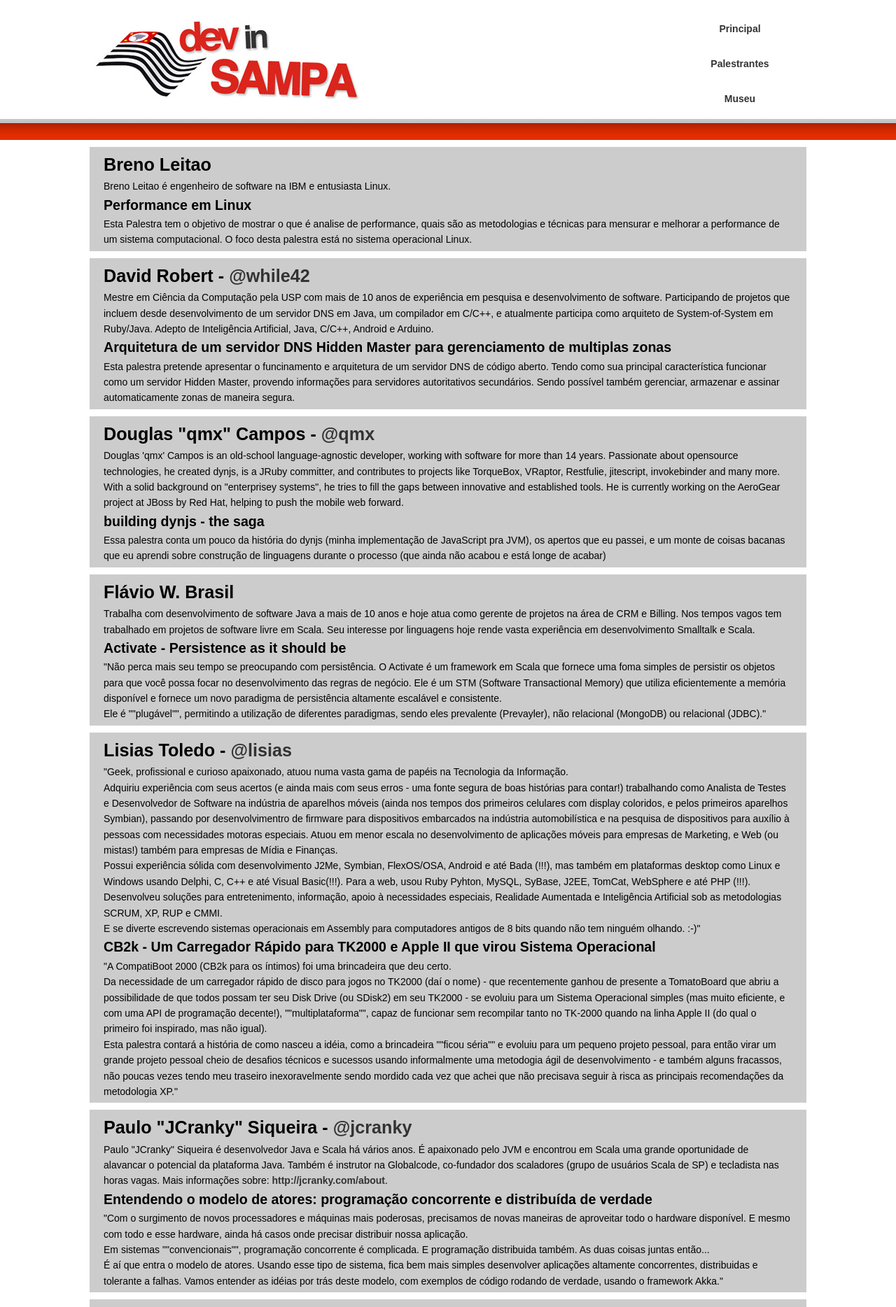
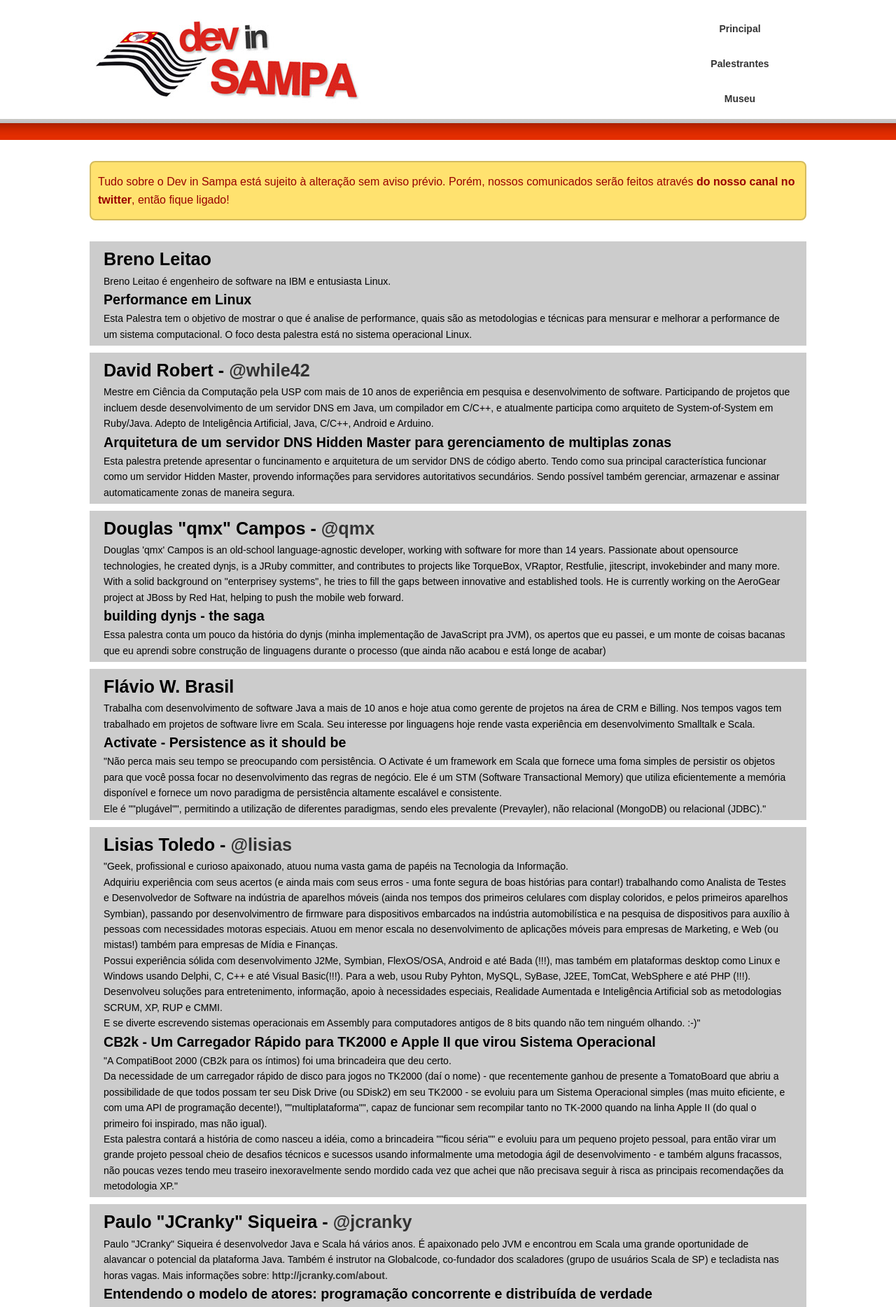
Before and after one commit to devinsampa/devinsampa.github.io, a Jekyll site: the page built from 2012/index.html, in a window 1280 px wide. Shown: the top 1868 px of the page at 70% size. Built offline with Jekyll 4.4.1, drawn with Linux system fonts in a browser that asks for light colours; nearby versions of some CDN libraries.

Commit message:
Voltando a caixa de aviso

```diff
--- a/2012/index.html
+++ b/2012/index.html
@@ -2,9 +2,10 @@
 layout: default
 title: Palestrantes em 2012
 ---
-<article id="content" class="clearfix speakers">
+<article id="content" class="clearfix">
+	{% include aviso.html %}
 
-	<section id="breno-leitao">
+	<section id="breno-leitao" class="speaker">
 		<h1>Breno Leitao</h1>
 
 		<p>Breno Leitao é engenheiro de software na IBM e entusiasta Linux.</p>
@@ -14,7 +15,7 @@
 		<p>Esta Palestra tem o objetivo de mostrar o que é analise de performance, quais são as metodologias e técnicas para mensurar e melhorar a performance de um sistema computacional. O foco desta palestra está no sistema operacional Linux.</p>
 	</section>
 
-	<section id="david-robert">
+	<section id="david-robert" class="speaker">
 		<h1>David Robert - <a href="http://twitter.com/while42" title="Siga o David Robert no Twitter">@while42</a></h1>
 		<p>
 			Mestre em Ciência da Computação pela USP com mais de 10 anos de experiência em pesquisa e desenvolvimento de software. Participando de projetos que incluem desde desenvolvimento de um servidor DNS em Java, um compilador em C/C++, e atualmente participa como arquiteto de System-of-System em Ruby/Java. Adepto de Inteligência Artificial, Java, C/C++, Android e Arduino.
@@ -23,14 +24,14 @@
 		<p>Esta palestra pretende apresentar o funcinamento e arquitetura de um servidor DNS de código aberto. Tendo como sua principal característica funcionar como um servidor Hidden Master, provendo informações para servidores autoritativos secundários. Sendo possível também gerenciar, armazenar e assinar automaticamente zonas de maneira segura.</p>
 	</section>
 
-	<section id="douglas-campos">
+	<section id="douglas-campos" class="speaker">
 		<h1>Douglas "qmx" Campos - <a href="http://twitter.com/qmx" title="Siga o Douglas Campos no Twitter">@qmx</a></h1>
 		<p>Douglas 'qmx' Campos is an old-school language-agnostic developer, working with software for more than 14 years. Passionate about opensource technologies, he created dynjs, is a JRuby committer, and contributes to projects like TorqueBox, VRaptor, Restfulie, jitescript, invokebinder and many more. With a solid background on "enterprisey systems", he tries to fill the gaps between innovative and established tools. He is currently working on the AeroGear project at JBoss by Red Hat, helping to push the mobile web forward.</p>
 		<h3>building dynjs - the saga</h3>
 		<p>Essa palestra conta um pouco da história do dynjs (minha implementação de JavaScript pra JVM), os apertos que eu passei, e um monte de coisas bacanas que eu aprendi sobre construção de linguagens durante o processo (que ainda não acabou e está longe de acabar)</p>
 	</section>
 
-	<section id="flavio-w-brasil">
+	<section id="flavio-w-brasil" class="speaker">
 		<h1>Flávio W. Brasil</h1>
 		<p>Trabalha com desenvolvimento de software Java a mais de 10 anos e hoje atua como gerente de projetos na área de CRM e Billing. Nos tempos vagos tem trabalhado em projetos de software livre em Scala. Seu interesse por linguagens hoje rende vasta experiência em desenvolvimento Smalltalk e Scala.</p>
 		<h3>Activate - Persistence as it should be</h3>
@@ -38,7 +39,7 @@
 		<p>Ele é ""plugável"", permitindo a utilização de diferentes paradigmas, sendo eles prevalente (Prevayler), não relacional (MongoDB) ou relacional (JDBC)."</p>
 	</section>
 
-	<section id="lisias-toledo">
+	<section id="lisias-toledo" class="speaker">
 		<h1>Lisias Toledo - <a href="http://twitter.com/lisias" title="Siga o Lisias Toledo no Twitter">@lisias</a></h1>
 		<p>"Geek, profissional e curioso apaixonado, atuou numa vasta gama de papéis na Tecnologia da Informação.</p>
 
@@ -57,7 +58,7 @@
 		<p>Esta palestra contará a história de como nasceu a idéia, como a brincadeira ""ficou séria"" e evoluiu para um pequeno projeto pessoal, para então virar um grande projeto pessoal cheio de desafios técnicos e sucessos usando informalmente uma metodogia ágil de desenvolvimento - e também alguns fracassos, não poucas vezes tendo meu traseiro inexoravelmente sendo mordido cada vez que achei que não precisava seguir à risca as principais recomendações da metodologia XP."</p>
 	</section>
 
-	<section id="paulo-siqueira">
+	<section id="paulo-siqueira" class="speaker">
 		<h1>Paulo "JCranky" Siqueira - <a href="http://twitter.com/jcranky" title="Siga o Paulo Siqueira no Twitter">@jcranky</a></h1>
 		<p>Paulo "JCranky" Siqueira é desenvolvedor Java e Scala há vários anos. É apaixonado pelo JVM e encontrou em Scala uma grande oportunidade de alavancar o potencial da plataforma Java. Também é instrutor na Globalcode, co-fundador dos scaladores (grupo de usuários Scala de SP) e tecladista nas horas vagas. Mais informações sobre: <a href="http://jcranky.com/about">http://jcranky.com/about</a>.</p>
 		<h3>Entendendo o modelo de atores: programação concorrente e distribuída de verdade</h3>
@@ -68,7 +69,7 @@
 		<p>É aí que entra o modelo de atores. Usando esse tipo de sistema, fica bem mais simples desenvolver aplicações altamente concorrentes, distribuidas e tolerante a falhas. Vamos entender as idéias por trás deste modelo, com exemplos de código rodando de verdade, usando o framework Akka."</p>
 	</section>
 
-	<section id="rajiv-andrade">
+	<section id="rajiv-andrade" class="speaker">
 		<h1>Rajiv Andrade - <a href="http://twitter.com/srajivbr" title="Siga o Rajiv Andrade no Twitter">@srajivbr</a></h1>
 		<p>"Mantenedor do device driver do componente de hardware do Trusted Computing no kernel do linux.</p>
 
@@ -77,7 +78,7 @@
 		<p>Trusted Computing é um padrão de segurança para verificação de integridade remotamente, cujo diferencial é ser baseado em hardware, de modo que vulnerabilidades em software têm impacto virtualmente nulo no processo de verificação. O uso na indústria tem foco em verificar o quão confiável uma infraestrutura é antes de enviar informações confidenciais.</p>
 	</section>
 
-	<section id="tony-fabeen">
+	<section id="tony-fabeen" class="speaker">
 		<h1>Tony Fabeen - <a href="http:/twitter.com/tonyfabeen" title="Siga o Tony Fabeen no Twitter">@tonyfabeen</a></h1>
 		<p>Tony é sócio da SlimStacks, uma empresa voltada para soluções em Cloud Computing. Possui experiência de mais de dez anos na área de Tecnologia. Tendo participado de projetos em diversos setores da como: Elétrico, financeiro, educação, internet e governamental.</p>
 		<h3>Nginx Scripting : Criando Nginx Custom Modules utilizando a linguagem LUA</h3>
--- /dev/null
+++ b/_includes/aviso.html
@@ -0,0 +1,3 @@
+<section class="aviso">
+	<p>Tudo sobre o Dev in Sampa está sujeito à alteração sem aviso prévio. Porém, nossos comunicados serão feitos através <a href="http://twitter.com/devinsampa" title="Siga o DevinSampa no Twitter">do nosso canal no twitter</a>, então fique ligado!</p>
+</section>
--- a/index.html
+++ b/index.html
@@ -3,6 +3,7 @@
 title: Principal
 ---
 <article id="content" class="clearfix">
+	{% include aviso.html %}
 	<section id="data">
 		<h2>Data</h2>
 		<p>Sábado, 15/setembro/2012</p>
--- a/stylesheets/iphone.css
+++ b/stylesheets/iphone.css
@@ -147,7 +147,7 @@
 	width: 16px;
 }
 
-#container .speakers section {
+#container .speaker {
   background-color: #ccc;
   margin: 10px 0;
   padding: 5px 20px;
@@ -227,6 +227,13 @@
   width: 200px;
 }
 
+#grokpodcast a {
+  background: url('/images/logo_grok.png') left top no-repeat;
+  display: block;
+  height: 79px;
+  width: 200px;
+}
+
 #guj a {
   background: url('/images/logo_guj.png') left top no-repeat;
   display: block;
@@ -270,7 +277,6 @@
 	color: #900;
 	margin: 30px auto;
 	padding: 15px 10px;
-	width: 80%;
 }
 
 #container .aviso a {
--- a/stylesheets/style.css
+++ b/stylesheets/style.css
@@ -169,7 +169,7 @@
   width: 16px;
 }
 
-#container .speakers section {
+#container .speaker {
   background-color: #ccc;
   margin: 10px 0;
   padding: 5px 20px;
@@ -267,6 +267,13 @@
   width: 200px;
 }
 
+#grokpodcast a {
+  background: url('/images/logo_grok.png') left top no-repeat;
+  display: block;
+  height: 79px;
+  width: 200px;
+}
+
 #guj a {
   background: url('/images/logo_guj.png') left top no-repeat;
   display: block;
@@ -335,7 +342,6 @@
   font-size: 16px;
   margin: 30px auto;
   padding: 15px 10px;
-	width: 100%;
 }
 
 #container .aviso a {
```
Lines whose indentation alone changed are shown as unchanged.
